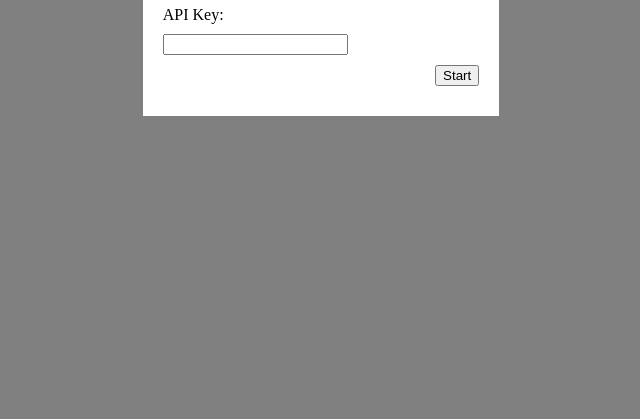
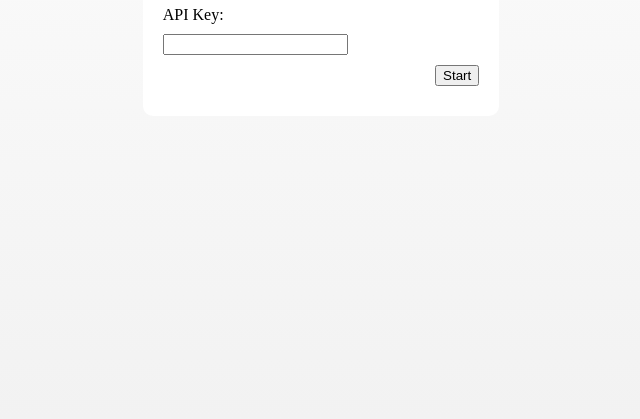
Before and after one commit to biggerbomber/AudioKani, a plain HTML site: page index.html in a window 1280 px wide. Shown: the part 397-816 px from the top of the page, without its empty margins (319-959 px from the left). Drawn offline with Linux system fonts and the light colour scheme.

Commit message:
Update index.html

```diff
--- a/index.html
+++ b/index.html
@@ -4,7 +4,7 @@
     <title>Welcome Page</title>
     <style>
         body {
-            background-color: gray;
+            background: linear-gradient(to bottom, #ffffff, #f2f2f2);
         }
 
         .container {
@@ -17,6 +17,7 @@
         .form-container {
             background-color: white;
             padding: 20px;
+            border-radius: 10px;
         }
 
         .form-container label,
```
